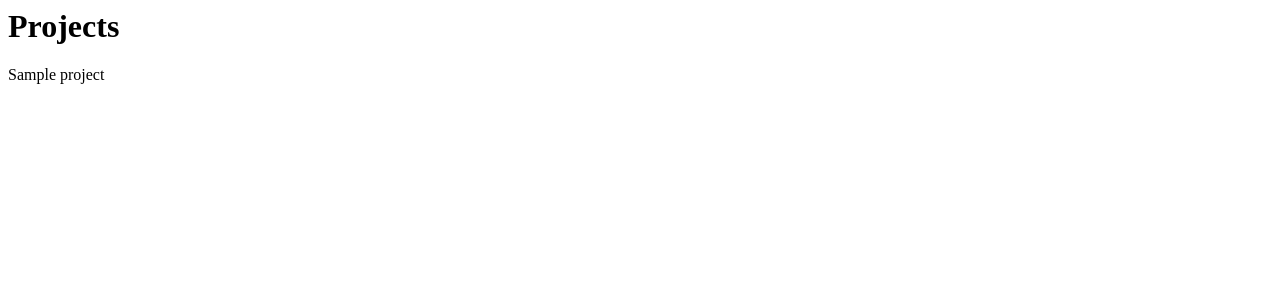
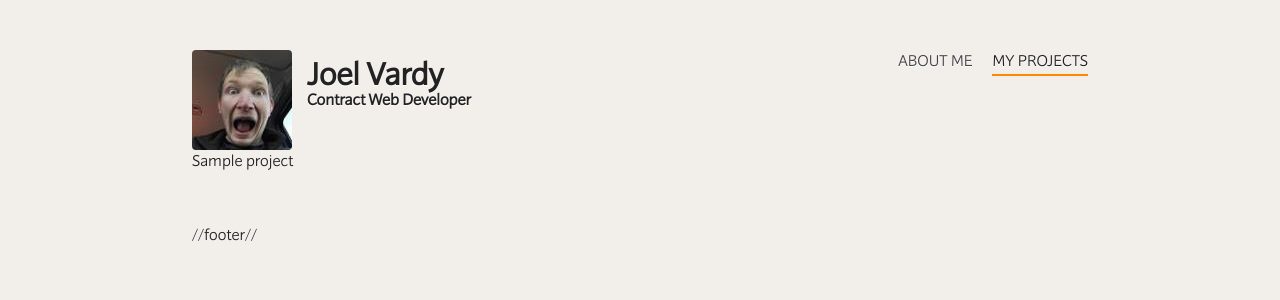
Before and after one commit to joelvardy/joelvardy.com, a PHP site: template application/views/projects.php in a window 1280 px wide. Shown: the top 300 px of the page. Run offline with PHP 8.4, Linux system fonts and the light colour scheme; the template is opened without the code that fills it: most values are stand-ins (such as "Sample title", 1, 10 or a date in 2020).

Commit message:
Styled projects page

```diff
--- a/application/views/projects.php
+++ b/application/views/projects.php
@@ -1,9 +1,38 @@
-<h1>Projects</h1>
+<!DOCTYPE html>
+<html lang="en-GB">
+	<head>
+		<meta charset="utf-8" />
+		<meta name="viewport" content="width=device-width, initial-scale=1, maximum-scale=1">
+		<title>TODO</title>
+		<meta name="description" content="TODO" />
+		<link rel="stylesheet" href="/assets/css/reset.css" />
+		<link rel="stylesheet" href="/assets/css/design.css" />
+	</head>
+	<body id="projects">
 
-<?php
+		<header>
+			<a href="/" title="TODO"><img src="/assets/img/joel-vardy-square.jpg" /></a>
+			<hgroup>
+				<h1><a href="/" title="TODO">Joel Vardy</a></h1>
+				<h4>Contract Web Developer</h4>
+			</hgroup>
+			<nav>
+				<a href="/" title="TODO">About Me</a>
+				<a class="active" href="/projects" title="TODO">My Projects</a>
+			</nav>
+		</header>
 
-	foreach ($projects as $project) {
-		echo $project;
-	}
+		<?php
 
-?>
+			foreach ($projects as $project) {
+				echo $project;
+			}
+
+		?>
+
+		<footer>
+			//footer//
+		</footer>
+
+	</body>
+</html>
```
Also changed, not shown: application/views/projects/01-something.php (+9 -3 lines), application/views/projects/02-anything.php (+6 -2 lines), public/assets/css/design.css (added), public/assets/css/reset.css (added), public/assets/font/sonus.ttf (added), public/assets/font/sonus.woff (added), public/assets/img/joel-vardy-square.jpg (added), 2 other files.
